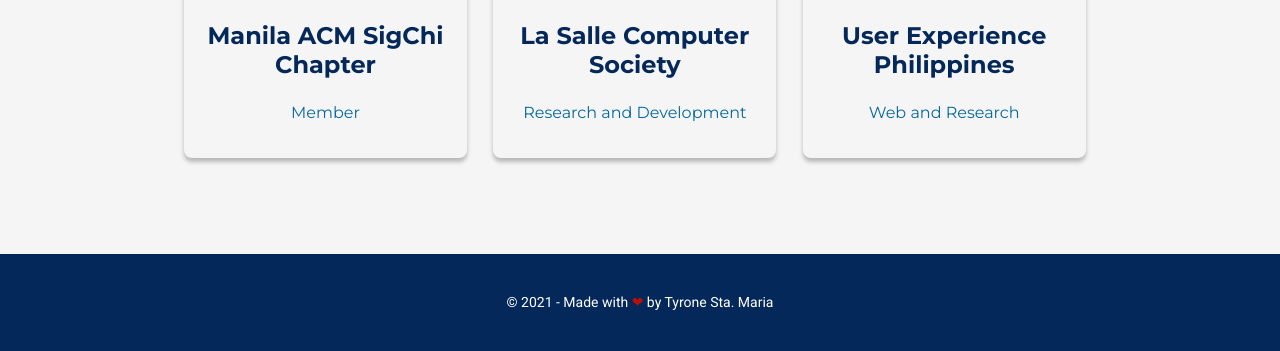
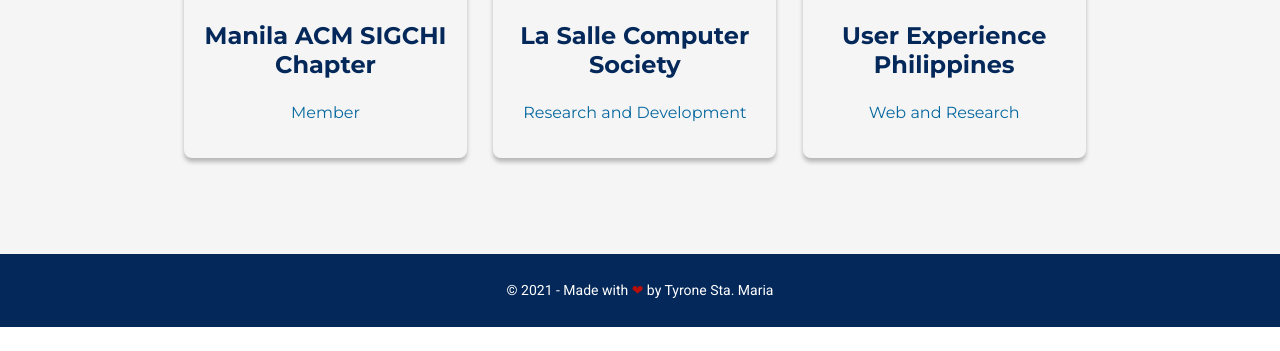
Before and after one commit to TyroneStaMaria/tyronestamaria.github.io, a Gatsby site: page / in a window 1280 px wide. Shown: the part 931-1282 px from the top of the page. After the commit the page ends 1258 px from the top, so only its background shows below. Built offline with nearby package versions, Linux system fonts and the light colour scheme; Gatsby itself is replaced by a stand-in of ours.

Commit message:
fixed footer

```diff
--- a/src/assets/styles/components/footer/footer.scss
+++ b/src/assets/styles/components/footer/footer.scss
@@ -1,15 +1,16 @@
 .footer {
   & {
     background-color: $primaryColor;
-    bottom: 0;
-    // max-height: 200px;
-    // height: 150px;
+    // position: fixed;
+    // width: 100%;
+    // bottom: 0;
+    // left: 0;
   }
 
   p {
     color: white !important;
-    padding-top: 36px;
-    padding-bottom: 36px;
+    // padding-top: 36px;
+    // padding-bottom: 36px;
     text-align: center;
     font-weight: 300;
     font-size: 14px;
--- a/src/components/Footer.js
+++ b/src/components/Footer.js
@@ -7,7 +7,7 @@ const Footer = () => {
   // console.log(Date.now());
   let d = new Date();
   return (
-    <Box component="div" className="footer">
+    <Box component="footer" className="footer" py={3}>
       <Container maxWidth="md">
         <p> © {d.getFullYear()} -  Made with <span style={{ color:`#B80F0A` }}> ❤ </span> by Tyrone Sta. Maria</p>
       </Container>
--- a/src/components/home/Affiliations.js
+++ b/src/components/home/Affiliations.js
@@ -24,7 +24,7 @@ const Affiliations = () =>{
   const orgData = [
     {
       img: data.orgs.nodes[0].childImageSharp.fluid,
-      name: "Manila ACM SigChi Chapter",
+      name: "Manila ACM SIGCHI Chapter",
       position: "Member"
     },
     {
--- a/src/components/research/ResearchPage.js
+++ b/src/components/research/ResearchPage.js
@@ -6,8 +6,8 @@ import ResearchCard from "./ResearchCard";
 const ResearchPage = () => {
 
   return(
-    <Box component="div" py={8}>
-      <Container maxWidth="md" className="hero" style={{ paddingBottom: `64px` }} >
+    <Box component="div" py={8} >
+      <Container maxWidth="md" className="hero" style={{ paddingBottom: `184px` }} >
         <h1 data-sal="slide-right" data-sal-duration="1000">Research</h1>
         {
           research.map(({title, abstract, website}, index)=>{
```
